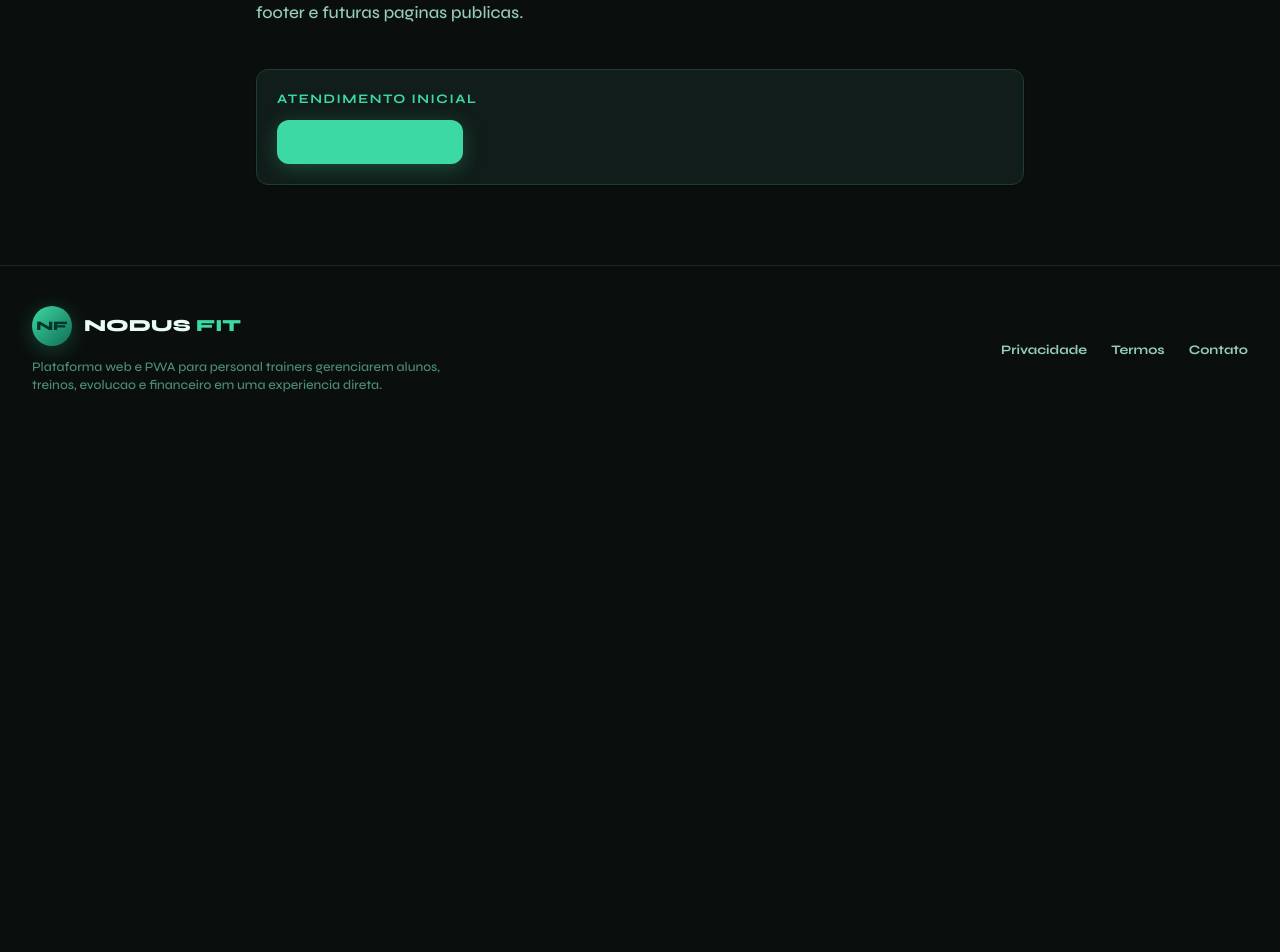
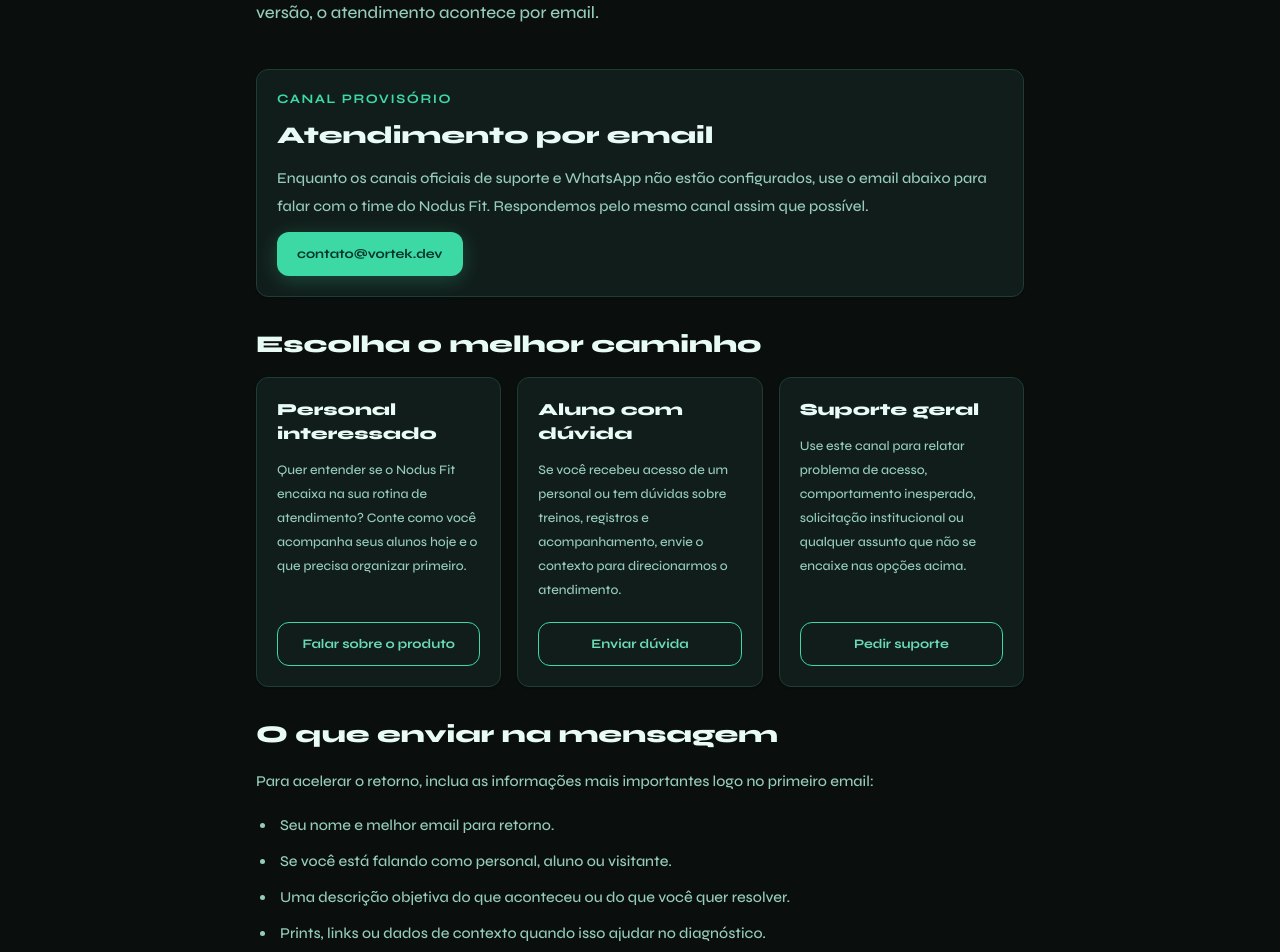
Before and after one commit to Vortek-Devs/NodusFitWeb, a Next.js app: page /contato in a window 1280 px wide. Shown: the part 340-1292 px from the top of the page. Before the commit the page ends 800 px from the top, so only its background shows below. Built offline with nearby package versions, Linux system fonts and the light colour scheme.

Commit message:
feat: add contact support page

```diff
--- a/src/app/contato/page.tsx
+++ b/src/app/contato/page.tsx
@@ -3,27 +3,113 @@ import { PublicPageShell } from "@/components/public/public-page-shell";
 
 export const metadata: Metadata = {
   title: "Contato | Nodus Fit",
-  description: "Canal de contato e suporte do Nodus Fit.",
+  description:
+    "Fale com o Nodus Fit para dúvidas comerciais, suporte inicial e orientações para personal trainers e alunos.",
 };
+
+const contactEmail = "contato@vortek.dev";
+
+const contactOptions = [
+  {
+    title: "Personal interessado",
+    description:
+      "Quer entender se o Nodus Fit encaixa na sua rotina de atendimento? Conte como você acompanha seus alunos hoje e o que precisa organizar primeiro.",
+    href: `mailto:${contactEmail}?subject=Quero%20conhecer%20o%20Nodus%20Fit`,
+    label: "Falar sobre o produto",
+  },
+  {
+    title: "Aluno com dúvida",
+    description:
+      "Se você recebeu acesso de um personal ou tem dúvidas sobre treinos, registros e acompanhamento, envie o contexto para direcionarmos o atendimento.",
+    href: `mailto:${contactEmail}?subject=D%C3%BAvida%20de%20aluno%20no%20Nodus%20Fit`,
+    label: "Enviar dúvida",
+  },
+  {
+    title: "Suporte geral",
+    description:
+      "Use este canal para relatar problema de acesso, comportamento inesperado, solicitação institucional ou qualquer assunto que não se encaixe nas opções acima.",
+    href: `mailto:${contactEmail}?subject=Suporte%20Nodus%20Fit`,
+    label: "Pedir suporte",
+  },
+];
+
+const messageChecklist = [
+  "Seu nome e melhor email para retorno.",
+  "Se você está falando como personal, aluno ou visitante.",
+  "Uma descrição objetiva do que aconteceu ou do que você quer resolver.",
+  "Prints, links ou dados de contexto quando isso ajudar no diagnóstico.",
+];
 
 export default function ContactPage() {
   return (
     <PublicPageShell
       eyebrow="Contato"
       title="Fale com o Nodus Fit"
-      description="Este ponto de contato sera refinado na tarefa de suporte. A rota ja fica disponivel para header, footer e futuras paginas publicas."
+      description="Use este canal para falar sobre o produto, tirar dúvidas iniciais ou pedir suporte. Nesta primeira versão, o atendimento acontece por email."
     >
-      <div className="rounded-lg border border-border bg-surface p-5 shadow-card">
+      <section className="rounded-lg border border-border bg-surface p-5 shadow-card">
         <p className="text-sm font-bold uppercase tracking-[0.12em] text-ink-brand">
-          Atendimento inicial
+          Canal provisório
+        </p>
+        <h2 className="mt-3">Atendimento por email</h2>
+        <p className="mt-3">
+          Enquanto os canais oficiais de suporte e WhatsApp não estão configurados, use o
+          email abaixo para falar com o time do Nodus Fit. Respondemos pelo mesmo canal
+          assim que possível.
         </p>
         <a
-          className="mt-3 inline-flex min-h-11 items-center justify-center rounded-lg bg-brand-400 px-5 text-sm font-extrabold text-on-brand shadow-brand transition hover:bg-brand-500"
-          href="mailto:contato@vortek.dev"
+          className="mt-3 inline-flex min-h-11 items-center justify-center rounded-lg bg-brand-400 px-5 text-sm font-extrabold !text-on-brand !no-underline shadow-brand transition hover:bg-brand-500 hover:!no-underline"
+          href={`mailto:${contactEmail}`}
         >
-          contato@vortek.dev
+          {contactEmail}
         </a>
-      </div>
+      </section>
+
+      <section className="space-y-4">
+        <h2>Escolha o melhor caminho</h2>
+        <div className="grid gap-4 md:grid-cols-3">
+          {contactOptions.map((option) => (
+            <article
+              className="flex flex-col rounded-lg border border-border bg-surface p-5 shadow-card"
+              key={option.title}
+            >
+              <h3 className="text-lg font-extrabold text-brand-50">{option.title}</h3>
+              <p className="mt-3 flex-1 text-sm leading-6 text-ink-secondary">
+                {option.description}
+              </p>
+              <a
+                className="mt-5 inline-flex min-h-11 items-center justify-center rounded-lg border border-brand-400 px-4 text-center text-sm font-extrabold !text-brand-300 !no-underline transition hover:bg-brand-400 hover:!text-on-brand hover:!no-underline"
+                href={option.href}
+              >
+                {option.label}
+              </a>
+            </article>
+          ))}
+        </div>
+      </section>
+
+      <section className="space-y-4">
+        <h2>O que enviar na mensagem</h2>
+        <p>
+          Para acelerar o retorno, inclua as informações mais importantes logo no primeiro
+          email:
+        </p>
+        <ul>
+          {messageChecklist.map((item) => (
+            <li key={item}>{item}</li>
+          ))}
+        </ul>
+      </section>
+
+      <section className="space-y-4">
+        <h2>Antes de enviar</h2>
+        <p>
+          Pedidos relacionados a dados pessoais e LGPD devem ser enviados pelo canal de
+          privacidade indicado na <a href="/privacidade">Política de Privacidade</a>.
+          Dúvidas sobre regras de uso, assinatura e responsabilidades ficam descritas nos{" "}
+          <a href="/termos">Termos de Uso</a>.
+        </p>
+      </section>
     </PublicPageShell>
   );
 }
```
